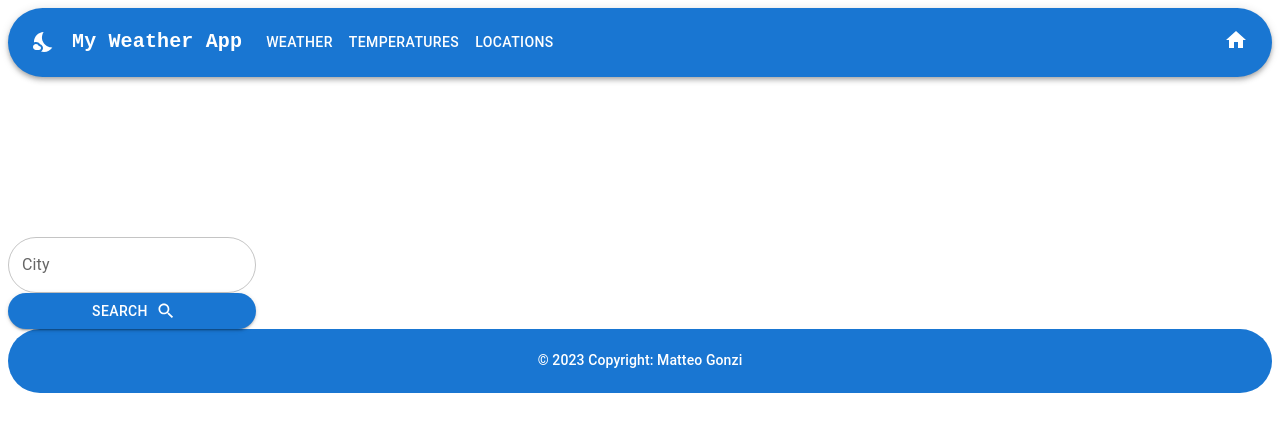
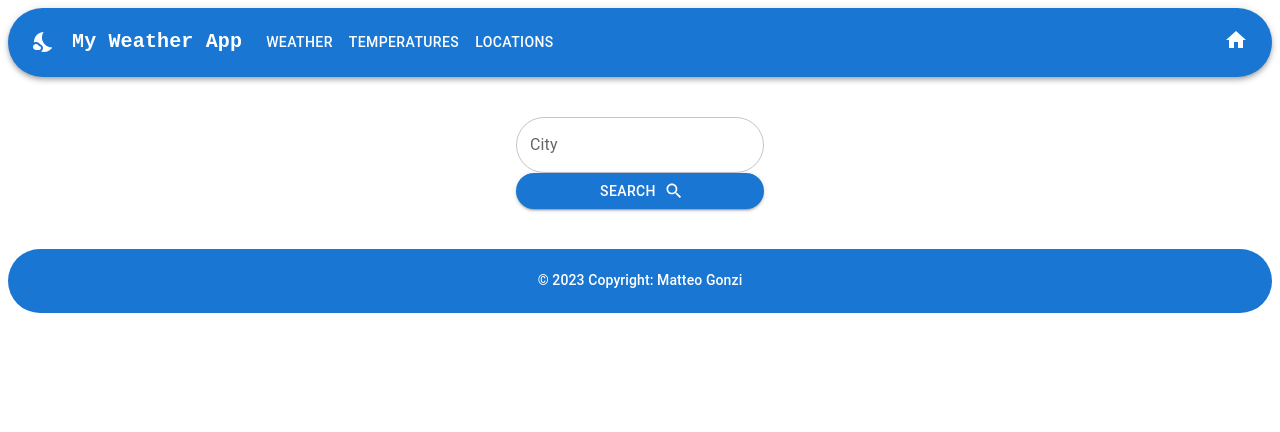
Before and after one commit to matteoGz/Mini-Projects, a React (Create React App) app in the folder my-weather-app/: page /weather in a window 1280 px wide. Shown: the top 432 px of the page. Built offline with nearby package versions, Linux system fonts and the light colour scheme; some icons are missing.

Commit message:
fix(Weather): Fixed bugs when don't retrieve any city / photo

```diff
--- a/my-weather-app/src/components/Weather.js
+++ b/my-weather-app/src/components/Weather.js
@@ -1,6 +1,6 @@
 import React, { useState } from 'react'
 import axios from 'axios'
-import { Box, Button, FormControl, InputLabel, OutlinedInput, Typography } from '@mui/material';
+import { Button, FormControl, Grid, InputLabel, OutlinedInput, Typography } from '@mui/material';
 import SearchIcon from '@mui/icons-material/Search';
 import { weatherByWmoCode } from '../models/weatherByWmoCode';
 
@@ -21,13 +21,15 @@ export default function Weather(){
     //to get coordinates of input city
         axios.get('https://nominatim.openstreetmap.org/search?q='+selectedCity+'&format=json')
             .then((response) => {
-                console.log(response.data[0]);
+                if(response.data.length > 0){
                     setCoordinates(response.data[0]);
+                }
             //to get selected city's photo
                 axios.get("https://pixabay.com/api/?key="+photoKey+"&q="+selectedCity)
                     .then((response)=> {
-                        console.log(response.data.hits[0]);
+                        if(response.data.hits.length > 0){
                             setCityPhoto(response.data.hits[0]);
+                        }
                     })
                     .catch(() => console.error("Req city photo failed"))
             //to get weather info
@@ -44,8 +46,9 @@ export default function Weather(){
 
 
     return(
-        <>
-        <FormControl sx={{ marginTop: 20}}>
+        <Grid container sx={{ textAlign:'center' }}>
+            <Grid item xs={12}>
+                <FormControl sx={{ marginTop: 5, marginBottom:5 }}>
                     <InputLabel htmlFor="outlined-city">City</InputLabel>
                     <OutlinedInput
                         id="outlined-city"
@@ -62,24 +65,35 @@ export default function Weather(){
                         Search
                     </Button>
                 </FormControl>
+            </Grid>
             {Object.keys(currentInfo).length !== 0 ?
-            <Box>
-                <img src={cityPhoto.webformatURL} alt={cityPhoto.tags}></img>
+                <>
+                {cityPhoto.webformatURL !== undefined ?
+                    <Grid item xs={12}>
+                        <img src={cityPhoto.webformatURL} alt={cityPhoto.tags} style={{ borderRadius: 15 }}/>
+                    </Grid>
+                :   <></>
+                }
+                    <Grid item xs={12}>
                         <Typography variant='h6'>
                             Temperature:
                             {currentInfo.current_weather.temperature + currentInfo.hourly_units.temperature_2m}
                         </Typography>
+                    </Grid>
+                    <Grid item xs={12}>
                         <Typography variant='h6'>
                             Weather code(WMO code):
                             {weatherByWmoCode[currentInfo.current_weather.weathercode]}
                         </Typography>
+                    </Grid>
+                    <Grid item xs={12}>
                         <Typography variant='h6'>
                             Precipitation probability:
                             {currentInfo.current_weather.is_day + currentInfo.hourly_units.precipitation_probability}
                         </Typography>
-            </Box>
-        : <></>
-        }
+                    </Grid>
                 </>
+            :   <></> }
+        </Grid>
     )
 }
```
Lines whose indentation alone changed are shown as unchanged.
